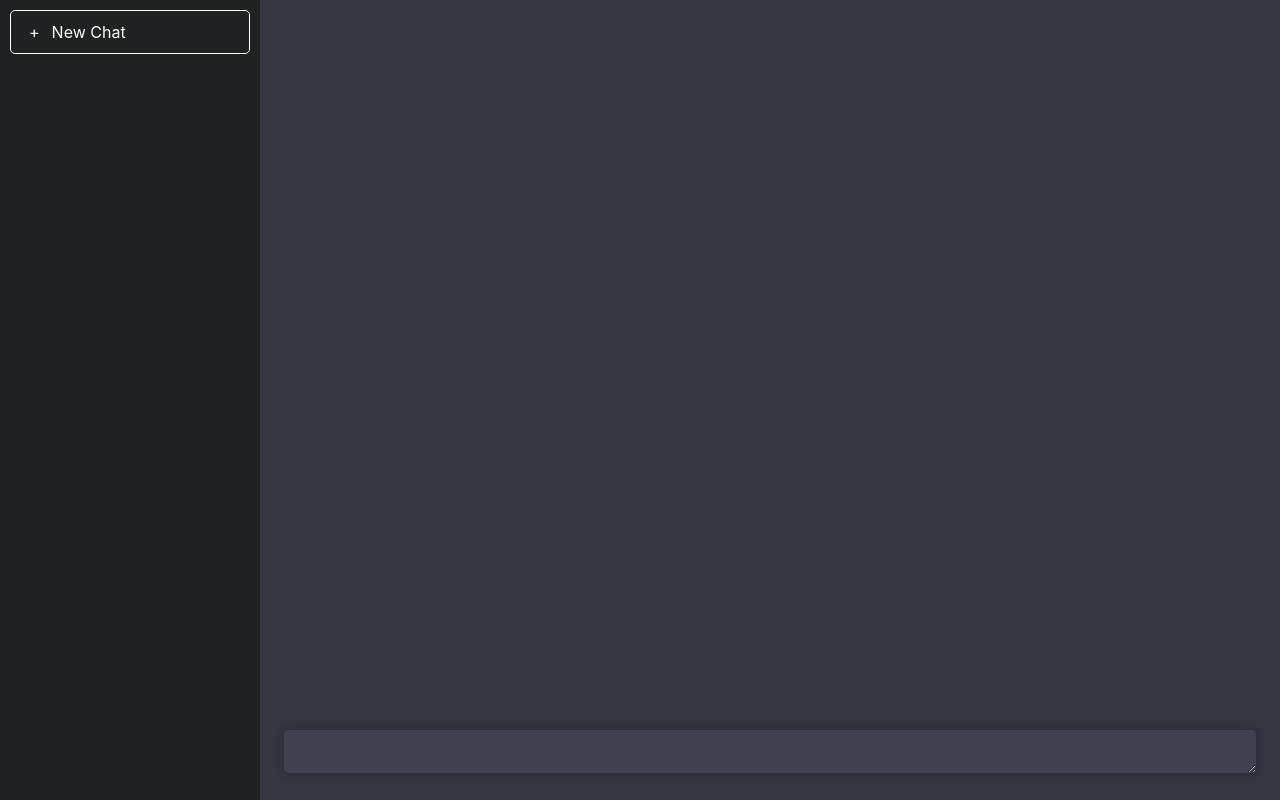
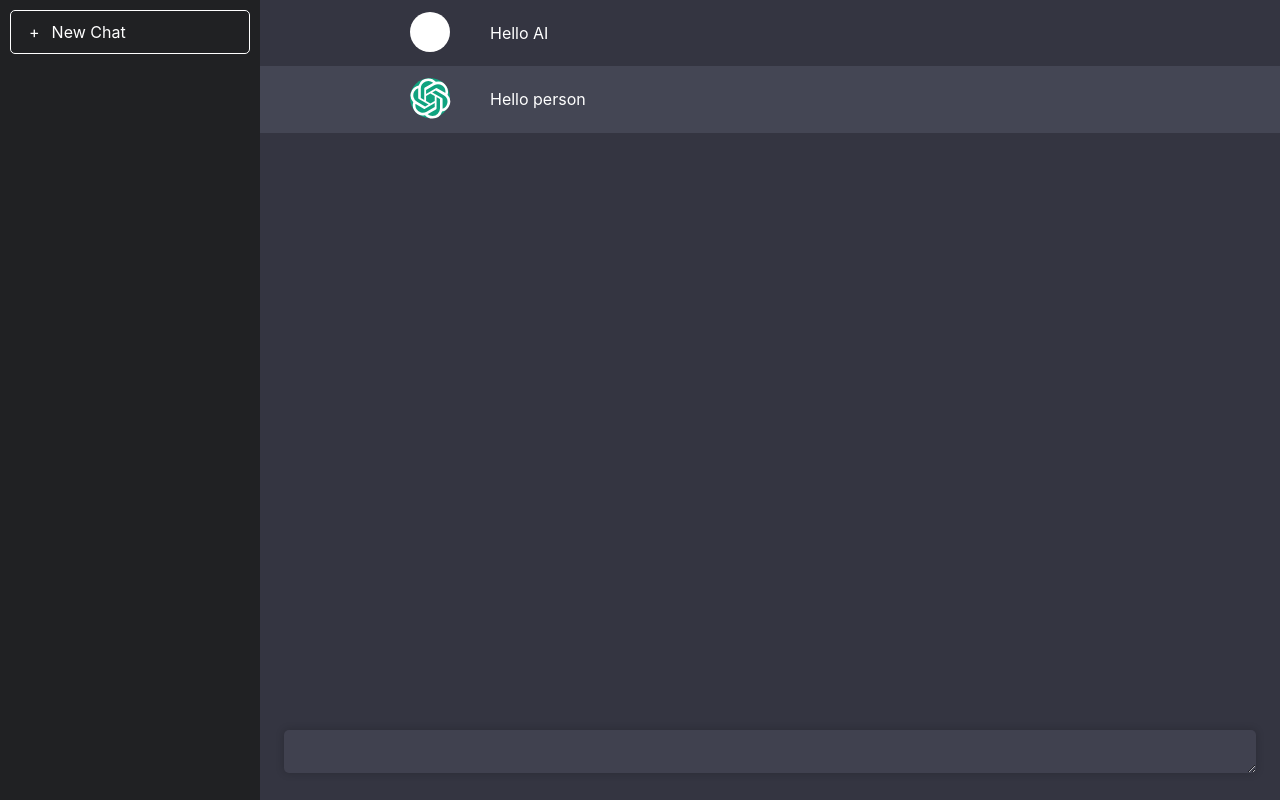
Before and after one commit to ehighberg/chatgpt-clone, a React (Create React App) app in the folder client/: page / in a window 1280 px wide. Built offline with nearby package versions, Linux system fonts and the light colour scheme.

Commit message:
add message examples

```diff
--- a/client/src/App.css
+++ b/client/src/App.css
@@ -5,6 +5,17 @@
   color: white;
   position: absolute;
   top:0;bottom:0;left:0;right:0;
+}
+
+.avatar {
+  background-color: white;
+  border-radius: 50%;
+  width: 40px;
+  height:40px;
+}
+
+.avatar.chatgpt {
+  background-color: #10a37f;
 }
 
 .chatbox {
@@ -32,6 +43,24 @@
   height: calc(1.15rem + 24px);
 }
 
+.chat-log {
+  text-align: left;
+}
+
+.chat-message.chatgpt {
+  background-color: #444654;
+}
+
+.chat-message-center {
+  display: flex;
+  max-width: 768px;
+  margin: 0 auto;
+  padding: 12px 24px;
+}
+
+.message {
+  padding: 12px 40px;
+}
 
 .sidemenu {
   width: 260px;
--- a/client/src/App.js
+++ b/client/src/App.js
@@ -11,6 +11,39 @@
         </div>
       </aside>
       <section className="chatbox">
+        <div className="chat-log">
+          <div className='chat-message'>
+            <div className='chat-message-center'>
+              <div className='avatar'>
+
+              </div>
+              <div className='message'>
+                Hello AI
+              </div>
+            </div>
+          </div>
+          <div className='chat-message chatgpt'>
+            <div className='chat-message-center'>
+              <div className='avatar chatgpt'>
+                <svg
+                  width={41}
+                  height={41}
+                  fill="none"
+                  xmlns="http://www.w3.org/2000/svg"
+                  strokeWidth={1.5}
+                >
+                  <path
+                    d="M37.532 16.87a9.963 9.963 0 0 0-.856-8.184 10.078 10.078 0 0 0-10.855-4.835A9.964 9.964 0 0 0 18.306.5a10.079 10.079 0 0 0-9.614 6.977 9.967 9.967 0 0 0-6.664 4.834 10.08 10.08 0 0 0 1.24 11.817 9.965 9.965 0 0 0 .856 8.185 10.079 10.079 0 0 0 10.855 4.835 9.965 9.965 0 0 0 7.516 3.35 10.078 10.078 0 0 0 9.617-6.981 9.967 9.967 0 0 0 6.663-4.834 10.079 10.079 0 0 0-1.243-11.813ZM22.498 37.886a7.474 7.474 0 0 1-4.799-1.735c.061-.033.168-.091.237-.134l7.964-4.6a1.294 1.294 0 0 0 .655-1.134V19.054l3.366 1.944a.12.12 0 0 1 .066.092v9.299a7.505 7.505 0 0 1-7.49 7.496ZM6.392 31.006a7.471 7.471 0 0 1-.894-5.023c.06.036.162.099.237.141l7.964 4.6a1.297 1.297 0 0 0 1.308 0l9.724-5.614v3.888a.12.12 0 0 1-.048.103l-8.051 4.649a7.504 7.504 0 0 1-10.24-2.744ZM4.297 13.62A7.469 7.469 0 0 1 8.2 10.333c0 .068-.004.19-.004.274v9.201a1.294 1.294 0 0 0 .654 1.132l9.723 5.614-3.366 1.944a.12.12 0 0 1-.114.01L7.04 23.856a7.504 7.504 0 0 1-2.743-10.237Zm27.658 6.437-9.724-5.615 3.367-1.943a.121.121 0 0 1 .113-.01l8.052 4.648a7.498 7.498 0 0 1-1.158 13.528v-9.476a1.293 1.293 0 0 0-.65-1.132Zm3.35-5.043c-.059-.037-.162-.099-.236-.141l-7.965-4.6a1.298 1.298 0 0 0-1.308 0l-9.723 5.614v-3.888a.12.12 0 0 1 .048-.103l8.05-4.645a7.497 7.497 0 0 1 11.135 7.763Zm-21.063 6.929-3.367-1.944a.12.12 0 0 1-.065-.092v-9.299a7.497 7.497 0 0 1 12.293-5.756 6.94 6.94 0 0 0-.236.134l-7.965 4.6a1.294 1.294 0 0 0-.654 1.132l-.006 11.225Zm1.829-3.943 4.33-2.501 4.332 2.5v5l-4.331 2.5-4.331-2.5V18Z"
+                    fill="currentColor"
+                  />
+                </svg>
+              </div>
+              <div className='message'>
+                Hello person
+              </div>
+            </div>
+          </div>
+        </div>
         <div className="chat-input-holder">
           <textarea resize="none" rows="1" className="chat-input-textarea"></textarea>
         </div>
```
